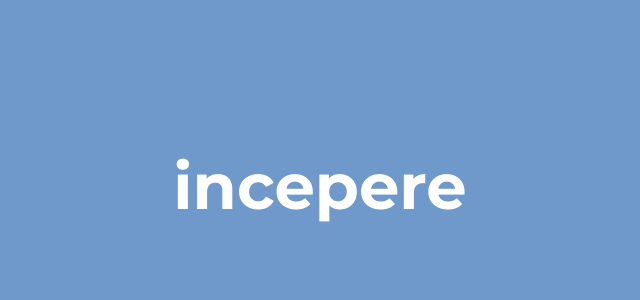
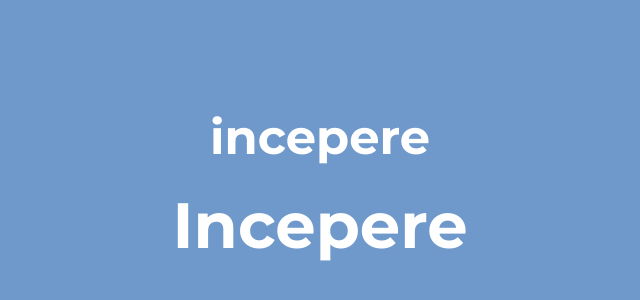
Before and after one commit to incepere/incepere.github.io, a plain HTML site: page index.html in a window 1280 px wide. Shown: the part 214-514 px from the top of the page, without its empty margins (320-960 px from the left). Drawn offline with Linux system fonts and the light colour scheme.

Commit message:
Update index.html

```diff
--- a/index.html
+++ b/index.html
@@ -3,6 +3,7 @@
 <head>
 	<meta name="google" content="notranslate" />
 	<title>Incepere</title>
+	<meta name="viewport" content="width=device-width, initial-scale=1">
 	<link href="https://fonts.googleapis.com/css2?family=Montserrat:wght@400;700&display=swap" rel="stylesheet">
 	<style>
 		body {
@@ -10,18 +11,27 @@
 			padding: 0;
 			background-color: #6f99cb;
 			display: flex;
+			flex-direction: column;
 			justify-content: center;
 			align-items: center;
 			min-height: 100vh;
 			font-family: 'Montserrat', sans-serif;
 			color: white;
-			font-size: 64px;
+			font-size: 48px;
 			font-weight: bold;
 			text-align: center;
+		}
+
+		.logo {
+			margin-top: 20px;
+			font-size: 64px;
 		}
 	</style>
 </head>
 <body>
-	incepere
+	<div class="content">
+		incepere
+		<div class="logo">Incepere</div>
+	</div>
 </body>
 </html>
```
